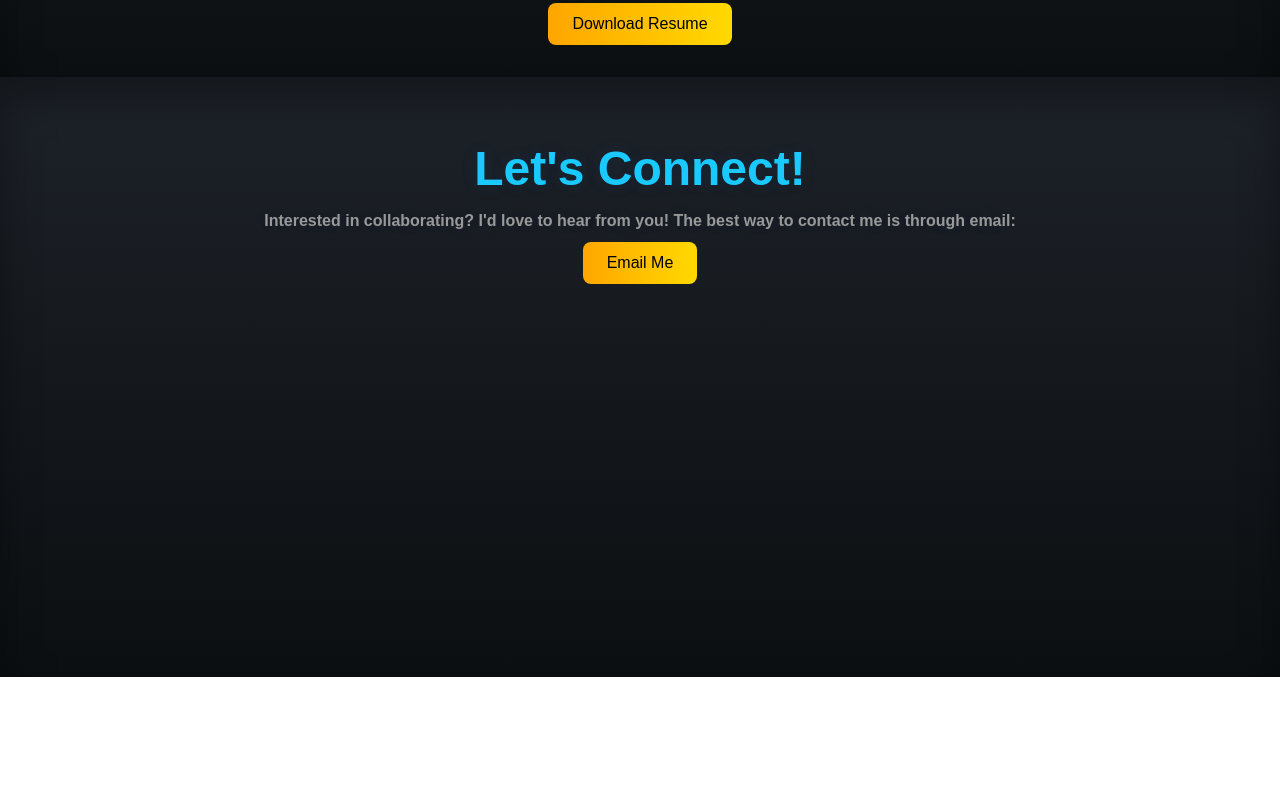
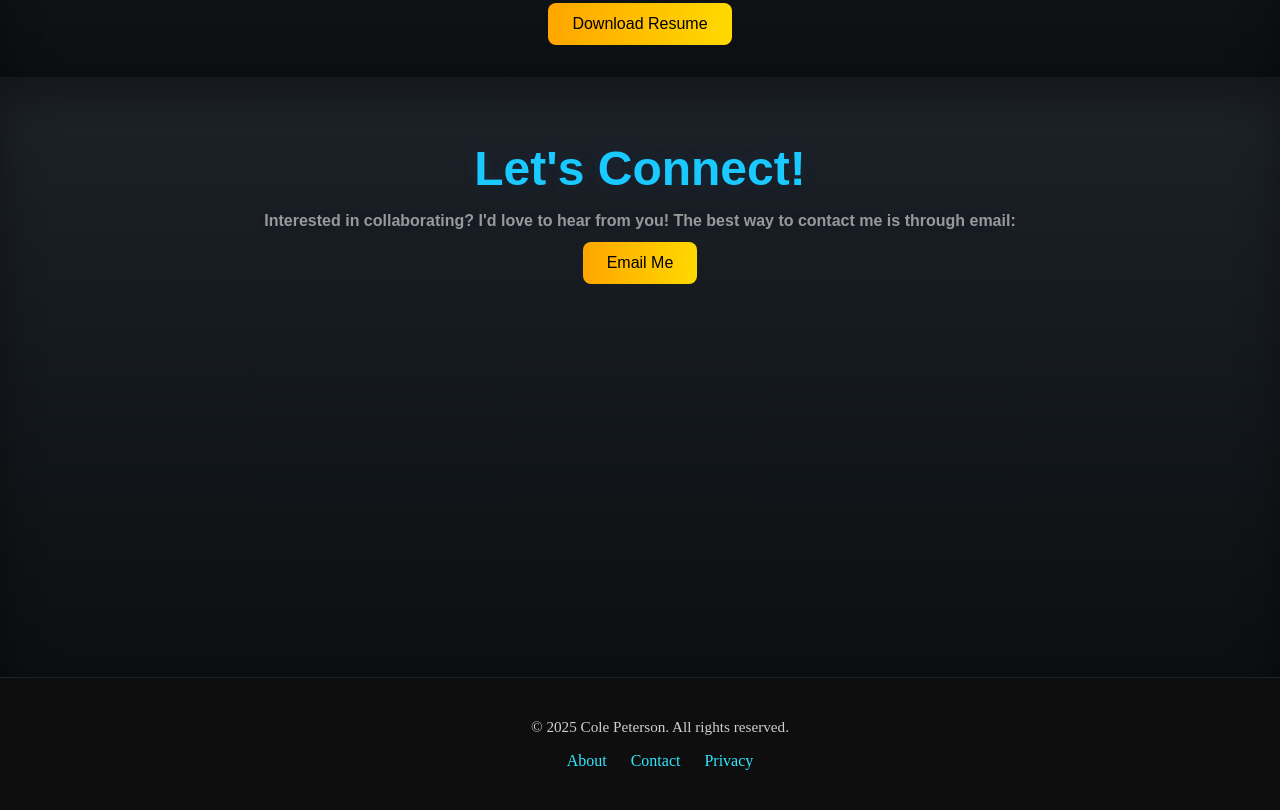
Before and after one commit to ColePeterson/MyWebsite, a plain HTML site: page index.html in a window 1280 px wide. Shown: the part 3011-3821 px from the top of the page. Before the commit the page ends 3688 px from the top, so only its background shows below. Drawn offline with Linux system fonts and the light colour scheme.

Commit message:
Added footer to index.html

```diff
--- a/index.html
+++ b/index.html
@@ -335,8 +335,6 @@ span{
     line-height: 1.4;
     color: rgba(255, 255, 255, 0.75);
 }
-
-/* Hover: zoom image + glow card */
 .card:hover {
     border-color: rgba(0, 255, 255, 0.4);
     cursor: pointer;
@@ -346,7 +344,6 @@ span{
     transform: scale(1.08);
     filter: brightness(0.8);
 }
-
 
 
 
@@ -370,7 +367,7 @@ span{
     border-width: 1px;
     border-color: #5f5f5f;
     border-style: solid;
-    width: 220px;               /* Smaller width */
+    width: 220px;
     padding: 8px;
     box-shadow: 0 2px 8px rgba(0,0,0,0.08);
     transition: transform 0.2s ease, box-shadow 0.2s ease;
@@ -402,13 +399,13 @@ span{
 .skill-card ul {
     color: whitesmoke;
     font-family: "Poppins", sans-serif;
-    list-style: none;          /* Remove default bullets */
+    list-style: none;
     padding-left: 0;
     padding-right: 14px;
     margin: 0;
     display: flex;
     flex-wrap: wrap;
-    gap: 0.4rem 1rem;          /* Row/column spacing */
+    gap: 0.4rem 1rem;
 }
 
 .skill-card li {
@@ -425,6 +422,42 @@ span{
     font-weight: bold;
 }
 
+
+/* Footer */
+.footer {
+    width: 100%;
+    padding: 40px 20px;
+    background: #0e0e0e;
+    color: #cfcfcf;
+    text-align: center;
+
+    display: flex;
+    flex-direction: column;
+    gap: 16px;
+
+    border-top: 1px solid rgba(255, 255, 255, 0.08);
+}
+.footer p {
+    margin: 0;
+    font-size: 0.95rem;
+}
+
+.footer-links {
+    display: flex;
+    justify-content: center;
+    gap: 24px;
+}
+
+.footer-links a {
+    color: #32e7ff;
+    text-decoration: none;
+    font-weight: 500;
+    transition: opacity 0.25s ease;
+}
+
+.footer-links a:hover {
+    opacity: 0.6;
+}
 
 </style>
 
@@ -632,6 +665,19 @@ span{
 
 </div>
 
+
+
+<footer class="footer">
+  <p>© 2025 Cole Peterson. All rights reserved.</p>
+
+  <div class="footer-links">
+    <a href="/about">About</a>
+    <a href="/contact">Contact</a>
+    <a href="/privacy">Privacy</a>
+  </div>
+</footer>
+
+
 </body>
 
 </html>
```
